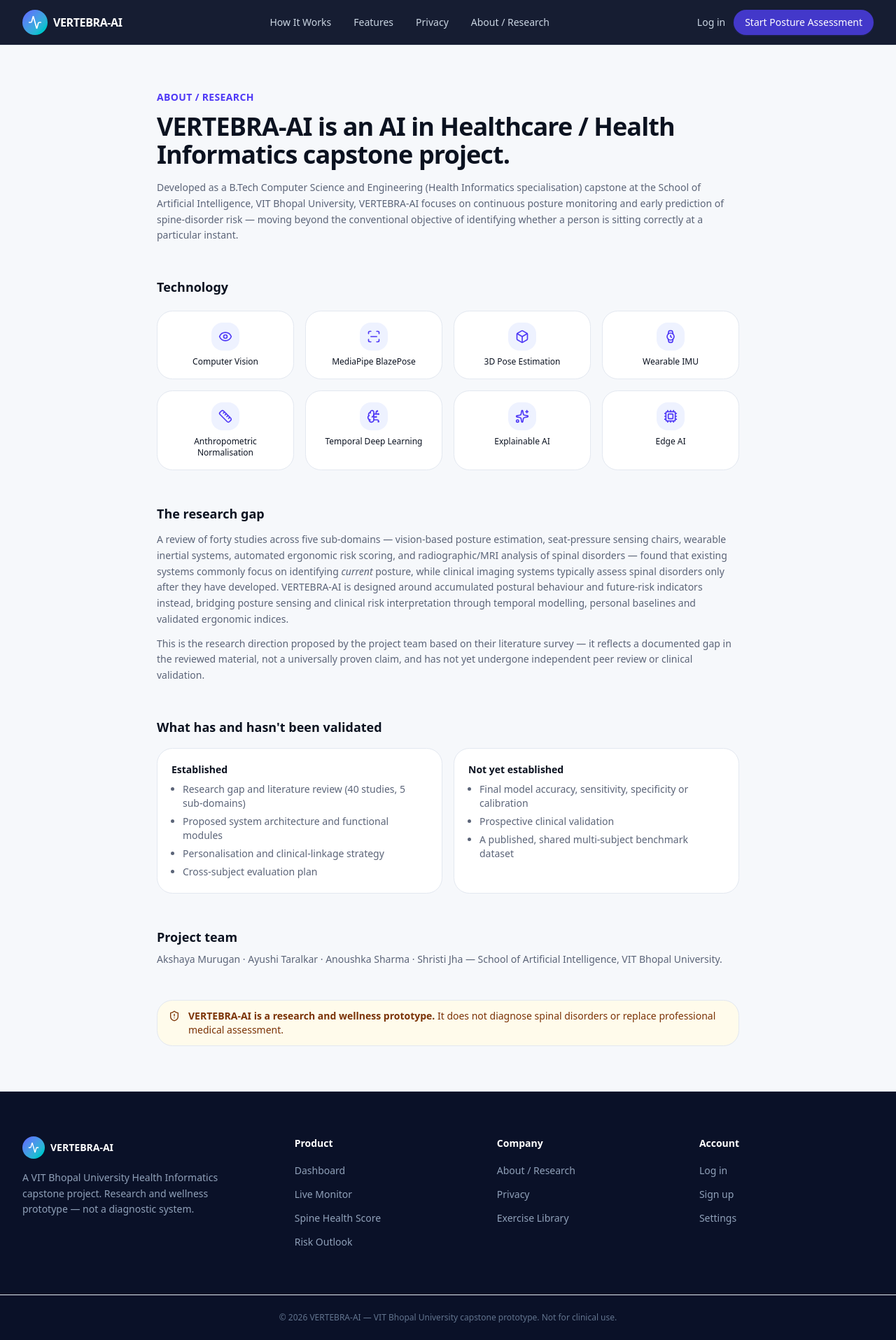
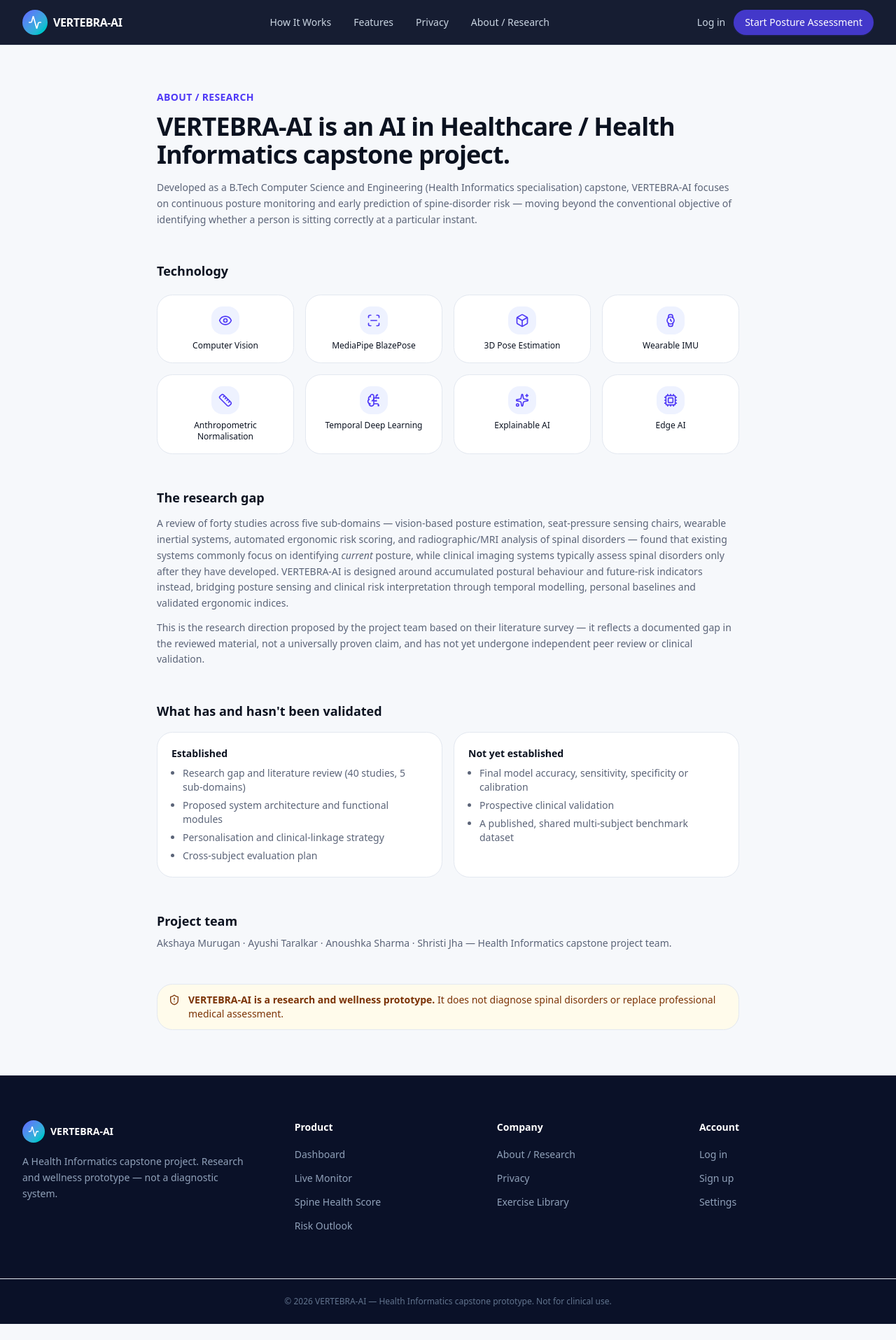
Before and after one commit to itsshristijha/vertebra-ai, a Next.js app: page /about in a window 1280 px wide. Shown: the whole page at 70% size. After the commit the page ends 1892 px from the top, so only its background shows below. Built offline with nearby package versions, Linux system fonts and the light colour scheme.

Commit message:
Remove institution branding

```diff
--- a/src/app/(marketing)/about/page.tsx
+++ b/src/app/(marketing)/about/page.tsx
@@ -34,8 +34,7 @@ export default function AboutPage() {
         VERTEBRA-AI is an AI in Healthcare / Health Informatics capstone project.
       </h1>
       <p className="mt-4 text-sm leading-relaxed text-muted-foreground">
-        Developed as a B.Tech Computer Science and Engineering (Health Informatics specialisation) capstone at the
-        School of Artificial Intelligence, VIT Bhopal University, VERTEBRA-AI focuses on continuous posture
+        Developed as a B.Tech Computer Science and Engineering (Health Informatics specialisation) capstone, VERTEBRA-AI focuses on continuous posture
         monitoring and early prediction of spine-disorder risk — moving beyond the conventional objective of
         identifying whether a person is sitting correctly at a particular instant.
       </p>
@@ -98,7 +97,7 @@ export default function AboutPage() {
       <section className="mt-12">
         <h2 className="text-lg font-semibold text-foreground">Project team</h2>
         <p className="mt-2 text-sm text-muted-foreground">
-          {TEAM.join(" · ")} — School of Artificial Intelligence, VIT Bhopal University.
+          {TEAM.join(" · ")} — Health Informatics capstone project team.
         </p>
       </section>
 
--- a/src/components/marketing/FAQSection.tsx
+++ b/src/components/marketing/FAQSection.tsx
@@ -19,7 +19,7 @@ const FAQS = [
   },
   {
     q: "Is this a finished, clinically validated product?",
-    a: "No — this is a Health Informatics capstone research prototype from VIT Bhopal University. It documents a proposed methodology and an interactive demonstration, not a completed clinical evaluation.",
+    a: "No — this is a Health Informatics capstone research prototype. It documents a proposed methodology and an interactive demonstration, not a completed clinical evaluation.",
   },
 ];
 
--- a/src/components/marketing/MarketingFooter.tsx
+++ b/src/components/marketing/MarketingFooter.tsx
@@ -41,7 +41,7 @@ export function MarketingFooter() {
             <span className="text-sm font-semibold text-white">VERTEBRA-AI</span>
           </Link>
           <p className="mt-4 max-w-xs text-sm leading-relaxed text-slate-400">
-            A VIT Bhopal University Health Informatics capstone project. Research and wellness prototype — not a
+            A Health Informatics capstone project. Research and wellness prototype — not a
             diagnostic system.
           </p>
         </div>
@@ -61,7 +61,7 @@ export function MarketingFooter() {
         ))}
       </div>
       <div className="border-t border-white/10 py-6 text-center text-xs text-slate-500">
-        © {new Date().getFullYear()} VERTEBRA-AI — VIT Bhopal University capstone prototype. Not for clinical use.
+        © {new Date().getFullYear()} VERTEBRA-AI — Health Informatics capstone prototype. Not for clinical use.
       </div>
     </footer>
   );
```
Also changed, not shown: 1 other file (tests, documents, lock files or other folders).
